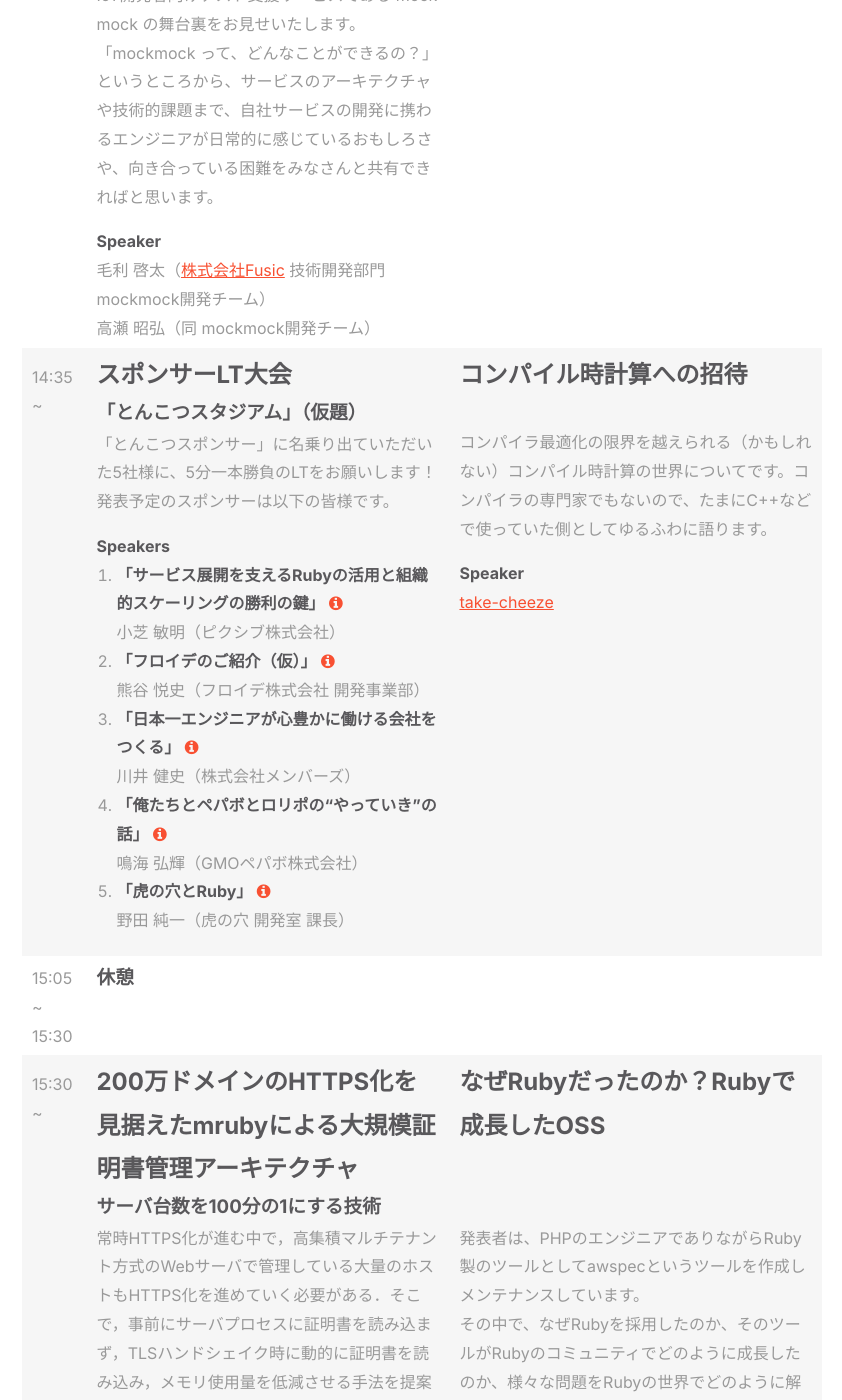
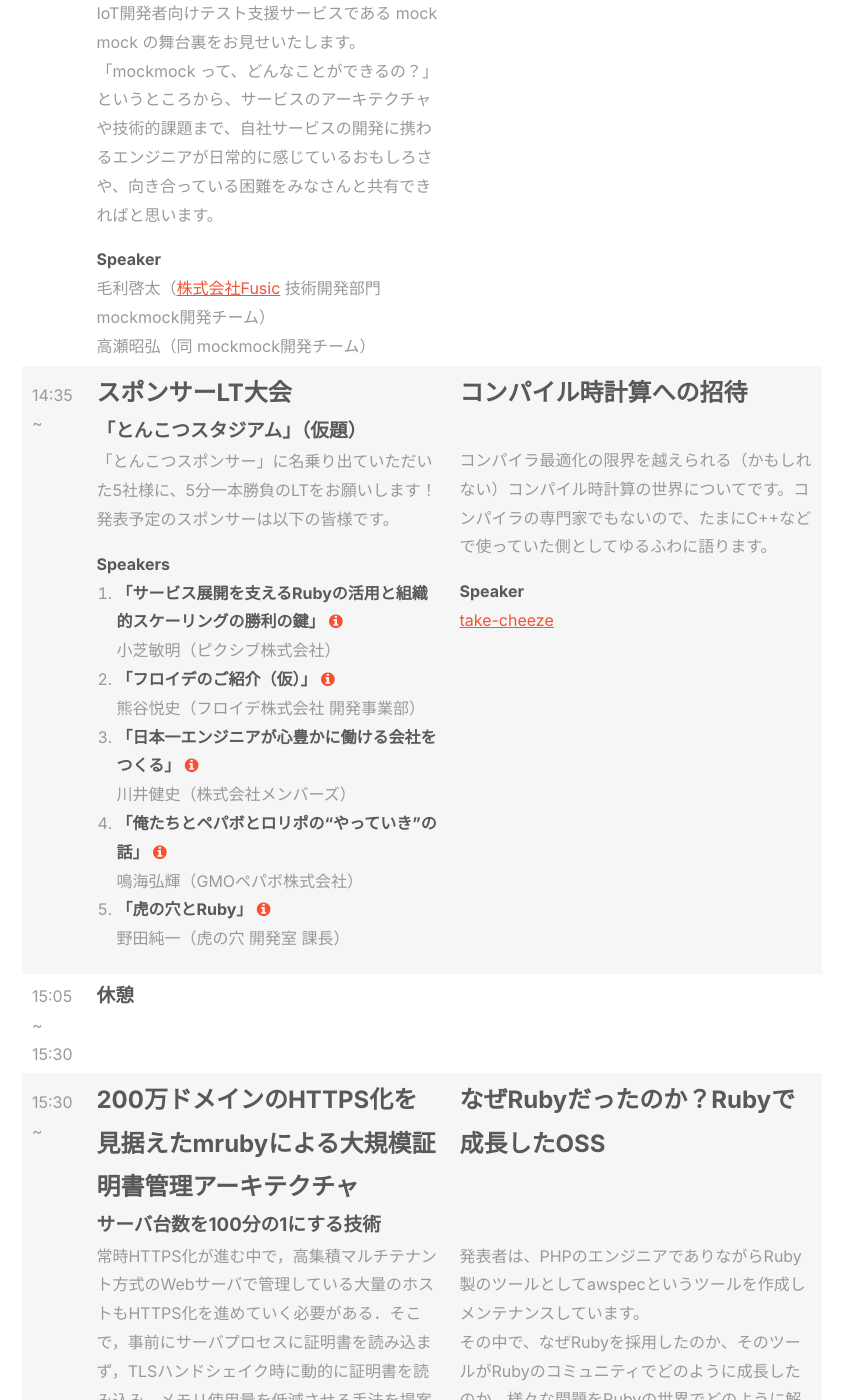
Before and after one commit to fukuokarb/fukuokark02, a Jekyll site: the page built from timetable.html, in a window 1280 px wide and 1400 px high, scrolled down 2661 px. Shown: the whole window, without its empty margins (218-1060 px from the left). Built offline with Jekyll 4.4.1, drawn with Linux system fonts in a browser that asks for light colours; nearby versions of some CDN libraries; some of the changed lines change nothing that is shown; some of the changed text lies outside the part shown.

Commit message:
Clean space and so on

```diff
--- a/timetable.html
+++ b/timetable.html
@@ -41,7 +41,8 @@
         10:10 ~
       </div>
       <div class="default-section__table__cell">
-        <h3>Opening by udzura</h3>
+        <h3>Opening Talk</h3>
+        <p>簡単な注意事項などがあります</p>
       </div>
       <div class="default-section__table__cell">
         (準備)
@@ -83,7 +84,7 @@
           開発スピードが上がり、施策実現の数が増え、サイトが活性化するという好循環が生まれてきた話をします。
         </p>
         <h4>Speaker</h4>
-        福村 彰展（<a href="https://medpeer.co.jp/">メドピア株式会社</a> 執行役員 CTO）
+        福村彰展（<a href="https://medpeer.co.jp/">メドピア株式会社</a> 執行役員 CTO）
       </div>
       <div class="default-section__table__cell">
       </div>
@@ -170,8 +171,8 @@
           IoT開発者向けテスト支援サービスである mockmock の舞台裏をお見せいたします。<br />「mockmock って、どんなことができるの？」というところから、サービスのアーキテクチャや技術的課題まで、自社サービスの開発に携わるエンジニアが日常的に感じているおもしろさや、向き合っている困難をみなさんと共有できればと思います。
         </p>
         <h4>Speaker</h4>
-        毛利 啓太（<a href="https://fusic.co.jp/">株式会社Fusic</a> 技術開発部門 mockmock開発チーム）<br />
-        高瀬 昭弘（同 mockmock開発チーム）
+        毛利啓太（<a href="https://fusic.co.jp/">株式会社Fusic</a> 技術開発部門 mockmock開発チーム）<br />
+        高瀬昭弘（同 mockmock開発チーム）
       </div>
       <div class="default-section__table__cell">
       </div>
@@ -192,19 +193,19 @@
         <ol>
           <li><strong style="color: #59585B;">「サービス展開を支えるRubyの活用と組織的スケーリングの勝利の鍵」</strong>
             <a class="tooltip" title="ピクシブでは「創作活動がもっと楽しくなる場所を作ること」をミッションとして、イラストコミュニケーションサービス「pixiv」をはじめとした様々なサービスを営んでいます。今日では https://www.pixiv.co.jp/service/ の大多数がRubyで動いており、サービスを支える礎となっています。このトークでは具体的な活用方法と、今のような利用状況に至るまでの議論、経緯、意思決定を述べ、事業会社としてのRubyの活用の現状について将来像を明確にします。"><i class="fa fa-info-circle"></i></a><br>
-          小芝 敏明（ピクシブ株式会社） </li>
+          小芝敏明（ピクシブ株式会社） </li>
           <li><strong style="color: #59585B;">「フロイデのご紹介（仮）」</strong>
             <a class="tooltip" title="「無職フリーターを1000人エンジニアにする」をミッションに掲げるフロイデのご紹介を致します！"><i class="fa fa-info-circle"></i></a><br>
-          熊谷 悦史（フロイデ株式会社 開発事業部） </li>
+          熊谷悦史（フロイデ株式会社 開発事業部） </li>
           <li><strong style="color: #59585B;">「日本一エンジニアが心豊かに働ける会社をつくる」</strong>
             <a class="tooltip" title="場所にとらわれない新しい働き方を実現することを通じて、エンジニアとして一生手を動かせて輝き続けられるような企業を目指す株式会社メンバーズエッジ（2017年にメンバーズより独立）のチャレンジについてお話させていただきます。"><i class="fa fa-info-circle"></i></a><br>
-          川井 健史（株式会社メンバーズ） </li>
+          川井健史（株式会社メンバーズ） </li>
           <li><strong style="color: #59585B;">「俺たちとペパボとロリポの“やっていき”の話」</strong>
             <a class="tooltip" title="懇親会スポンサーでもあるGMOペパボについてのご紹介と、現在福岡支社のメンバーで力を入れていて開発しており、Ruby on Railsの利用もサポートしているプラットフォーム「ロリポップ！マネージドクラウド」のお話をします。"><i class="fa fa-info-circle"></i></a><br>
-          鳴海 弘輝（GMOペパボ株式会社） </li>
+          鳴海弘輝（GMOペパボ株式会社） </li>
           <li><strong style="color: #59585B;">「虎の穴とRuby」</strong>
             <a class="tooltip" title="虎の穴のサービスのどの部分でRubyやRailsを活用しているか発表します。"><i class="fa fa-info-circle"></i></a><br>
-          野田 純一（虎の穴 開発室 課長） </li>
+          野田純一（虎の穴 開発室 課長） </li>
         </ol>
       </div>
       <div class="default-section__table__cell">
@@ -292,10 +293,12 @@
         17:30 ~
       </div>
       <div class="default-section__table__cell">
-        <h3>Closing talk by udzura</h3>
+        <h3>Closing Talk</h3>
         <p>
-          ??????
+          最後に... 重大発表があるかも？
         </p>
+        <h4>Speaker</h4>
+        近藤うちお（実行委員長）
       </div>
       <div class="default-section__table__cell">
       </div>
```
